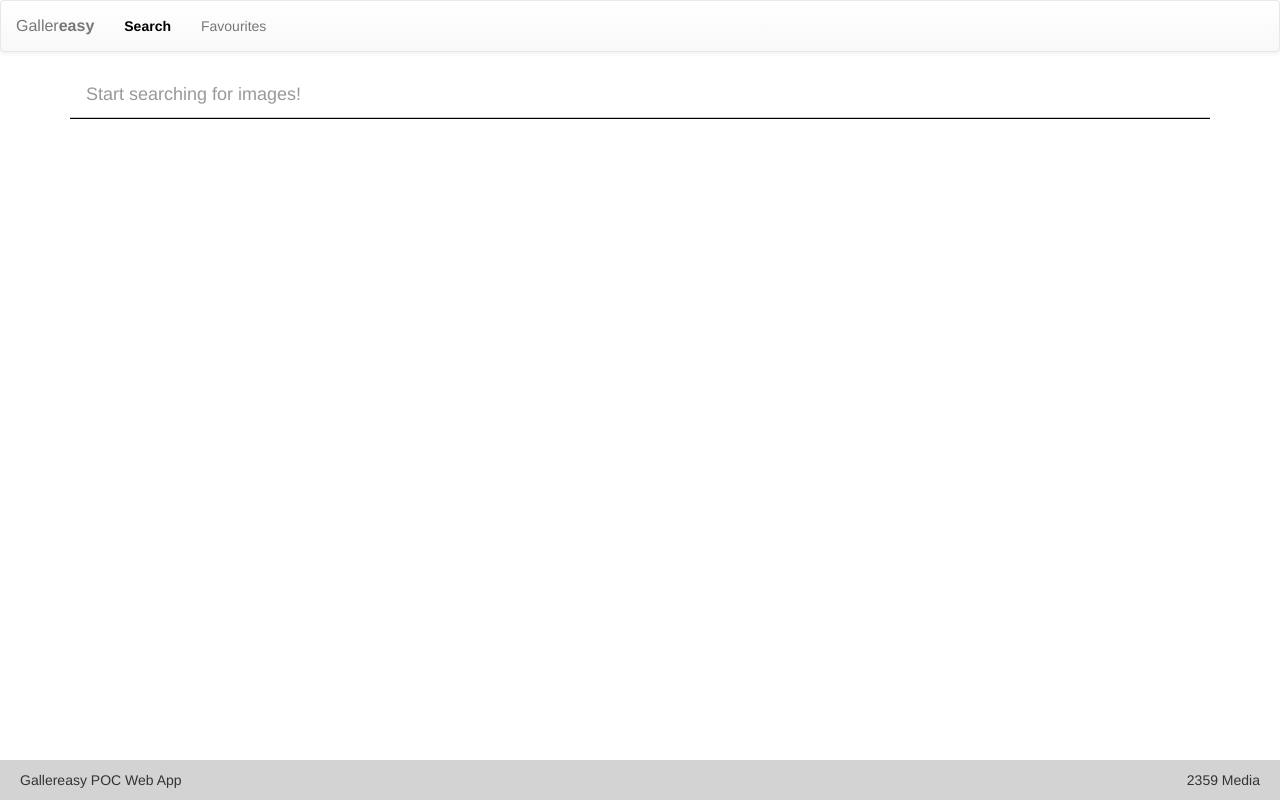
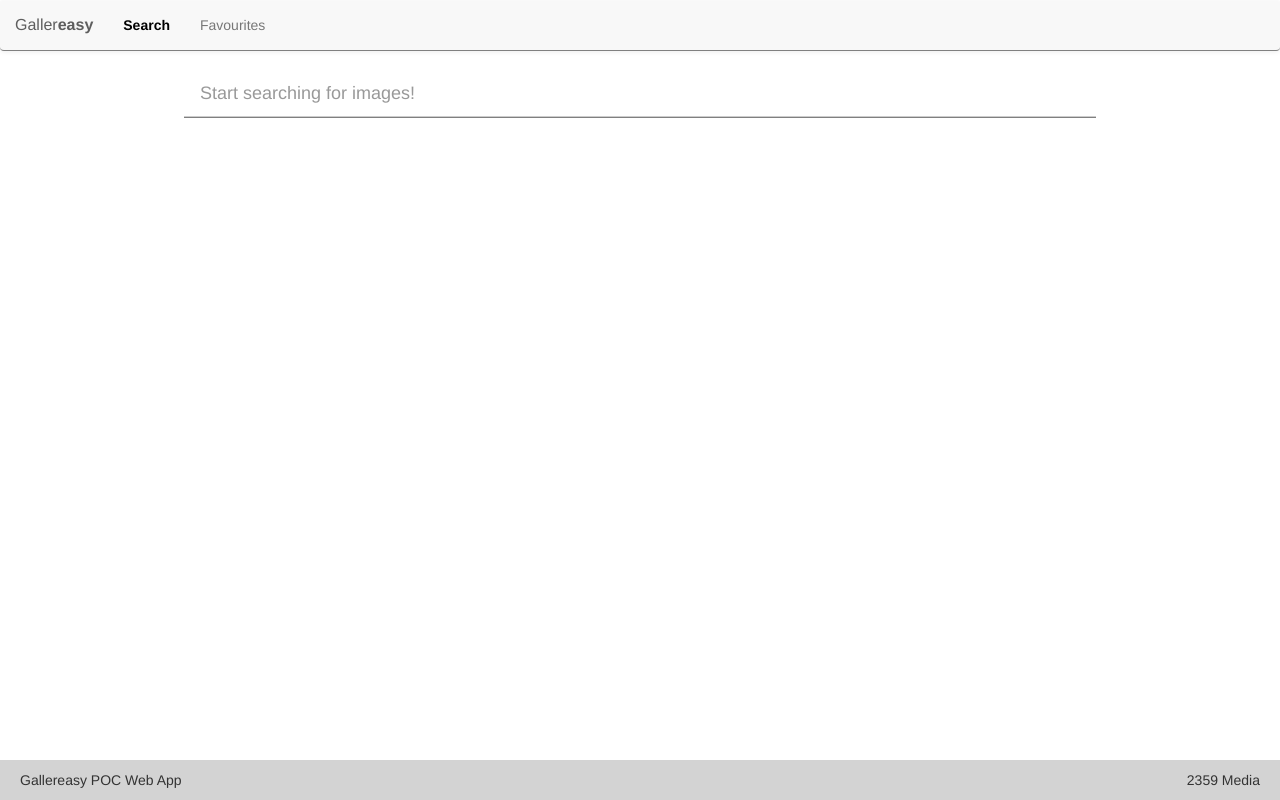
Before and after one commit to hsquek/2359-test, a React (Create React App) app: page / in a window 1280 px wide. Built offline with nearby package versions, Linux system fonts and the light colour scheme.

Commit message:
added button to fetch more images, minor code refactoring

```diff
--- a/src/App.css
+++ b/src/App.css
@@ -5,6 +5,7 @@ html, body {
 #root {
   min-height: 100%;
   position: relative;
+  padding-bottom: 100px;
 }
 
 .App {
@@ -45,8 +46,9 @@ form {
 }
 
 span.input-group {
-  width: 100%;
-  border-bottom: black 1px solid;
+  width: 80%;
+  border-bottom: grey 1px solid;
+  margin: 0 auto;
 }
 
 input[type="text"] {
@@ -113,3 +115,18 @@ i {
 .copyright {
   text-align: right;
 }
+
+.fetchMoreImages {
+  float: right;
+}
+
+.btn-primary {
+  border-radius: 1%;
+  border: none;
+}
+
+.navbar-default {
+  background-image: none;
+  border: none;
+  border-bottom: grey 1px solid;
+}
--- a/src/App.js
+++ b/src/App.js
@@ -2,7 +2,6 @@ import React, { Component } from 'react'
 import $ from 'jquery'
 import NavBar from './components/NavBar.js'
 import Gallery from './components/Gallery.js'
-import Status from './components/Status.js'
 import SearchGallery from './components/SearchGallery.js'
 import Footer from './components/Footer.js'
 import isPresentInArr from './helpers/isPresentInArr.js'
@@ -12,6 +11,7 @@ class App extends Component {
   constructor (props) {
     super(props)
     this.state = {
+      query: '',
       status: '',
       images: [],
       favourites: [],
@@ -20,10 +20,12 @@ class App extends Component {
     this.handleSelectActiveTab = this.handleSelectActiveTab.bind(this)
     this.handleImageSearch = this.handleImageSearch.bind(this)
     this.handleFavouriteClick = this.handleFavouriteClick.bind(this)
+    this.handleFetchMoreImages = this.handleFetchMoreImages.bind(this)
   }
 
   getInitialState () {
     return {
+      query: '',
       status: '',
       images: [],
       favourites: [],
@@ -40,9 +42,11 @@ class App extends Component {
   handleImageSearch (e) {
     e.preventDefault()
     var self = this
+    var queryString = e.target.value
 
-    if (e.target.value === '') {
+    if (queryString === '') {
       return this.setState({
+        query: queryString,
         images: []
       })
     }
@@ -51,10 +55,9 @@ class App extends Component {
       type: 'GET',
       url: 'http://api.giphy.com/v1/gifs/search',
       data: {
-        q: e.target.value,
+        q: queryString,
         api_key: 'LBPCJHl57kzqzkPLdwVBajQb5j2k1doL',
         limit: 8
-        // offset: this.state.images.length
       },
       dataType: 'json',
       timeout: 4000,
@@ -66,8 +69,8 @@ class App extends Component {
     })
     .then(function (res) {
       self.setState({
-        // images: self.state.images.concat(res.data)
         status: '',
+        query: queryString,
         images: res.data.concat([])
       })
     })
@@ -80,17 +83,54 @@ class App extends Component {
   }
 
   handleFavouriteClick (e) {
-    let isAlreadyFavourite = isPresentInArr(this.state.favourites, e)
+    var isAlreadyFavourite = isPresentInArr(this.state.favourites, e)
 
     if (!isAlreadyFavourite) {
       return this.setState({
         favourites: this.state.favourites.concat(e)
       })
     }
-    let idx = isAlreadyFavourite - 1
+    var idx = isAlreadyFavourite - 1
     return this.setState({
       favourites: this.state.favourites.slice(0, idx)
                                         .concat(this.state.favourites.slice(idx + 1, this.state.favourites.length))
+    })
+  }
+
+  handleFetchMoreImages (e) {
+    console.log(e)
+    var self = this
+    var queryString = this.state.query
+
+    $.ajax({
+      type: 'GET',
+      url: 'http://api.giphy.com/v1/gifs/search',
+      data: {
+        q: queryString,
+        api_key: 'LBPCJHl57kzqzkPLdwVBajQb5j2k1doL',
+        limit: 8,
+        offset: this.state.images.length
+      },
+      dataType: 'json',
+      timeout: 4000,
+      beforeSend: function () {
+        self.setState({
+          status: 'Loading...'
+        })
+      }
+    })
+    .then(function (res) {
+      self.setState({
+        images: self.state.images.concat(res.data),
+        status: '',
+        query: queryString
+      })
+    })
+    .catch(function (err) {
+      console.log(err)
+      self.setState({
+        status: 'An error occurred. Please try again.'
+      })
     })
   }
 
@@ -105,14 +145,16 @@ class App extends Component {
             <SearchGallery handleImageSearch={this.handleImageSearch}
               imagesToRender={this.state.images}
               favouritedImages={this.state.favourites}
-              handleFavouriteClick={this.handleFavouriteClick} /> :
+              handleFavouriteClick={this.handleFavouriteClick}
+              statusMessage={this.state.status}
+              query={this.state.query}
+              handleFetchMoreImages={this.handleFetchMoreImages} /> :
               <Gallery imagesToRender={this.state.favourites}
                 favouritedImages={this.state.favourites}
-                handleFavouriteClick={this.handleFavouriteClick} />
-        }
-        {
-          this.state.status === '' ?
-          null : <Status statusMessage={this.state.status} />
+                handleFavouriteClick={this.handleFavouriteClick}
+                statusMessage={!this.state.favourites.length ?
+                                'You have no favourites yet!' : ''
+                            } />
         }
         <Footer />
       </div>
--- /dev/null
+++ b/src/components/FetchButton.js
@@ -0,0 +1,19 @@
+import React, { Component } from 'react'
+import { Button } from 'react-bootstrap'
+
+class FetchButton extends Component {
+
+  render () {
+    return (
+      <div className='container'>
+        <Button bsStyle='primary'
+          className='fetchMoreImages'
+          onClick={this.props.handleFetchMoreImages}>
+          Show me more!
+        </Button>
+      </div>
+    )
+  }
+}
+
+export default FetchButton
--- a/src/components/Gallery.js
+++ b/src/components/Gallery.js
@@ -1,6 +1,7 @@
 import React, { Component } from 'react'
 import { Grid, Row } from 'react-bootstrap'
 import Image from './Image.js'
+import Status from './Status.js'
 import isPresentInArr from '../helpers/isPresentInArr.js'
 
 class Gallery extends Component {
@@ -21,6 +22,7 @@ class Gallery extends Component {
 
     return (
       <Grid className='gallery'>
+        <Status statusMessage={this.props.statusMessage} />
         <Row className='show-grid'>
           {imageTiles}
         </Row>
--- a/src/components/Image.js
+++ b/src/components/Image.js
@@ -45,5 +45,3 @@ class Image extends Component {
 }
 
 export default Image
-
-// <a className='imageLink' href={this.props.image.images.original.url} />
--- a/src/components/NavBar.js
+++ b/src/components/NavBar.js
@@ -14,7 +14,11 @@ class NavBar extends Component {
         <Nav activeKey={this.props.activeKey} onSelect={this.props.handleSelect}>
           <NavItem eventKey={'Search'} href='#'>Search</NavItem>
           <NavItem eventKey={'Favourites'} href='#'>
-            {!this.props.numFavourited ? 'Favourites' : 'Favourites (' + this.props.numFavourited + ')'}
+            {
+              !this.props.numFavourited ?
+              'Favourites' :
+              'Favourites (' + this.props.numFavourited + ')'
+            }
           </NavItem>
         </Nav>
       </Navbar>
--- a/src/components/SearchGallery.js
+++ b/src/components/SearchGallery.js
@@ -1,6 +1,7 @@
 import React, { Component } from 'react'
 import ImageSearch from './ImageSearch.js'
 import Gallery from './Gallery.js'
+import FetchButton from './FetchButton.js'
 
 class SearchGallery extends Component {
   render () {
@@ -10,6 +11,8 @@ class SearchGallery extends Component {
         <Gallery imagesToRender={this.props.imagesToRender}
           handleFavouriteClick={this.props.handleFavouriteClick}
           favouritedImages={this.props.favouritedImages} />
+        { this.props.query ?
+          <FetchButton handleFetchMoreImages={this.props.handleFetchMoreImages} /> : '' }
       </div>
     )
   }
```
